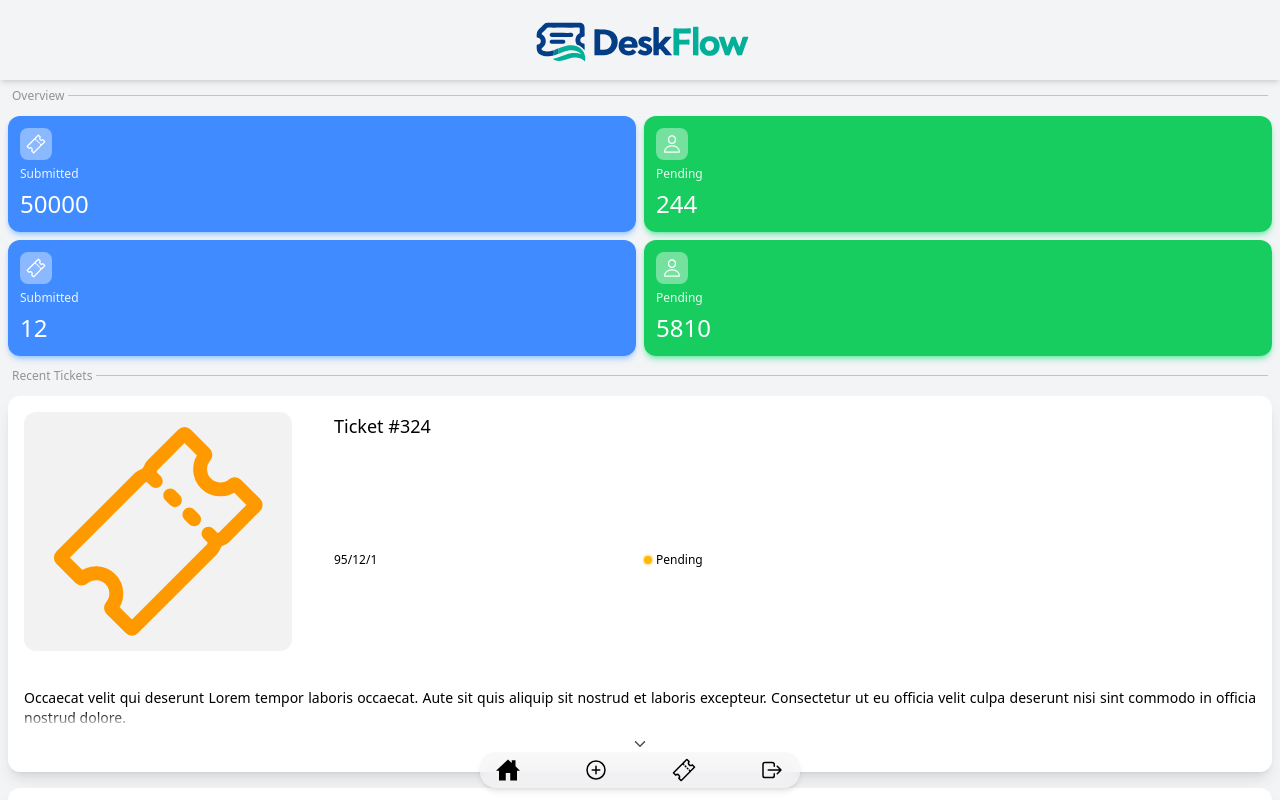
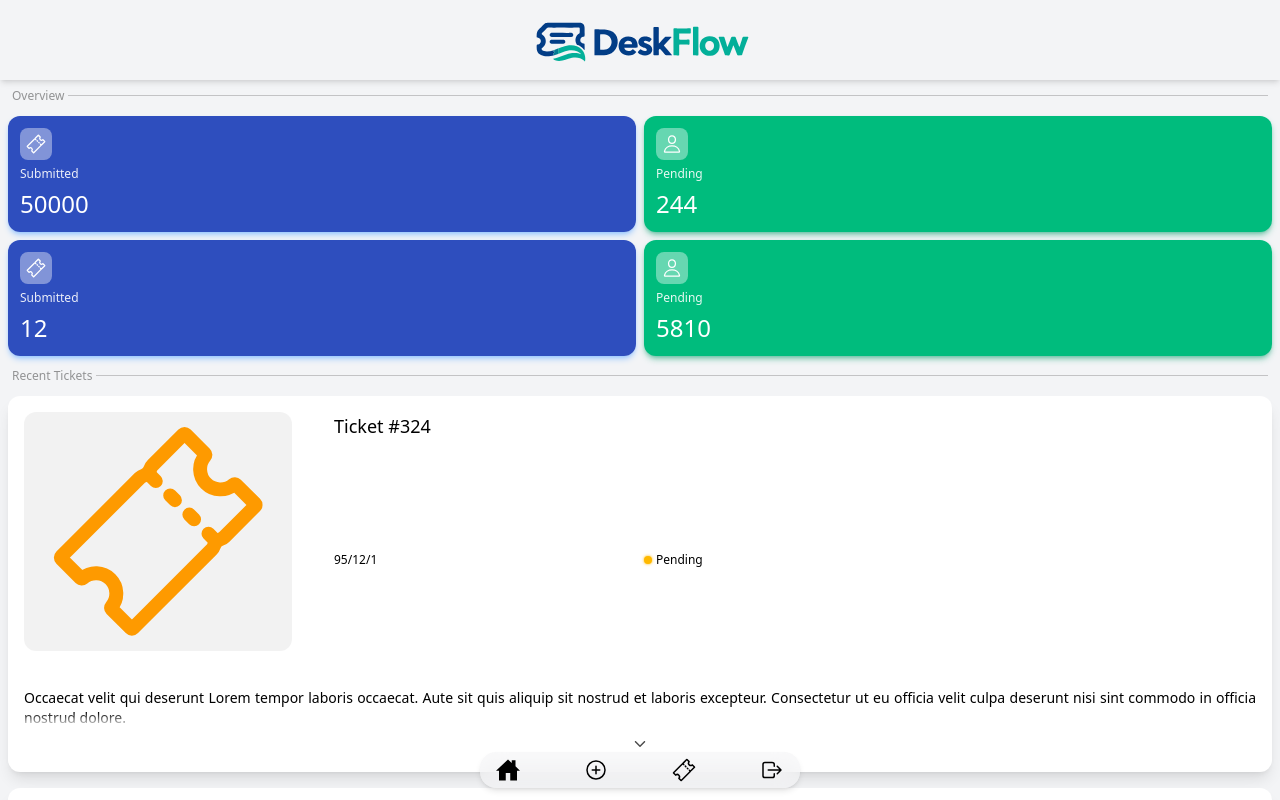
Before and after one commit to Mohireza1/deskflow, a Next.js app: page /workspace in a window 1280 px wide. Shown: the top 800 px of the page. Built offline with nearby package versions, Linux system fonts and the light colour scheme.

Commit message:
fix info card colors

```diff
--- a/app/workspace/_component/InfoCard.tsx
+++ b/app/workspace/_component/InfoCard.tsx
@@ -2,8 +2,8 @@ import type { ReactNode } from "react";
 
 const colorMap = {
   red: "bg-red-500/90 shadow-red-400/45",
-  blue: "bg-blue-500/90 shadow-blue-400/45",
-  green: "bg-green-500/90 shadow-green-400/45",
+  blue: "bg-blue-800/90 shadow-blue-400/45",
+  green: "bg-emerald-500 shadow-emerald-600/45",
   orange: "bg-orange-500/90 shadow-orange-400/45",
 };
 
```
